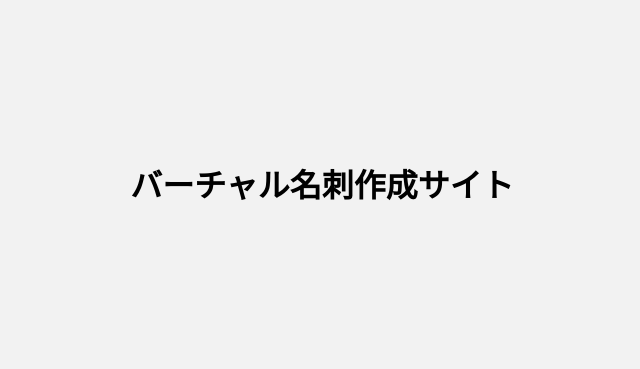
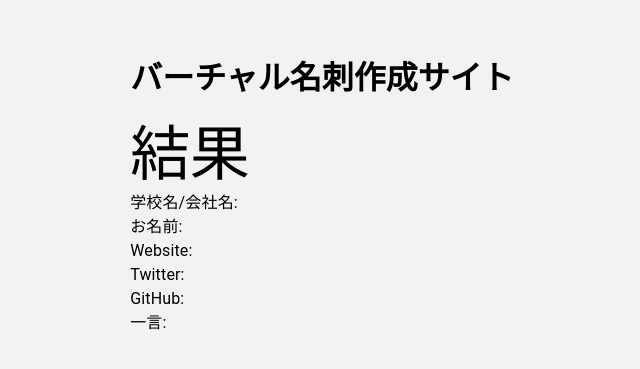
Before and after one commit to nissy-code/2023-07_Hackathon, a React (Create React App) app in the folder virtual_namecard/: page /newresult in a window 1280 px wide. Before the commit this address had no page. Shown: the part 217-586 px from the top of the page, without its empty margins (318-958 px from the left). Built offline with nearby package versions, Linux system fonts and the light colour scheme.

Commit message:
[edit] materialUIの採用 && newhomeからのリンク先の変更.

```diff
--- a/virtual_namecard/src/App.js
+++ b/virtual_namecard/src/App.js
@@ -7,9 +7,10 @@ import NewStep1 from './NewStep1';
 import Step2 from './Step2';
 import NewStep2 from './NewStep2';
 import Step3 from './Step3';
+import NewStep3 from './NewStep3';
 import Result from './Result';
+import NewResult from './NewResult';
 import Home from './Home'; // Homeコンポーネントのインポートを追加
-
 import NewHome from './NewHome'; // NewHomeコンポーネントのインポートを追加
 
 import './App.css'; // cssファイルの追加
@@ -27,7 +28,9 @@ const App = () => {
           <Route path="/step2" element={<Step2 />} />
           <Route path="/newstep2" element={<NewStep2 />} />
           <Route path="/step3" element={<Step3 />} />
+          <Route path="/newstep3" element={<NewStep3 />} />
           <Route path="/result" element={<Result />} />
+          <Route path="/newresult" element={<NewResult/>} />
         </Routes>
       </div>
     </Router>
--- a/virtual_namecard/src/NewHome.jsx
+++ b/virtual_namecard/src/NewHome.jsx
@@ -8,7 +8,7 @@ const Home = () => {
         <Typography variant="h2" component="h1" gutterBottom>
           バーチャル名刺作成サイト
         </Typography>
-        <Link to="/step1" style={{ textDecoration: 'none' }}>
+        <Link to="/newstep1" style={{ textDecoration: 'none' }}>
           <Button variant="contained" color="primary" size="large">
             入力を始める
           </Button>
--- /dev/null
+++ b/virtual_namecard/src/NewResult.jsx
@@ -0,0 +1,53 @@
+import React from 'react';
+import { useLocation } from 'react-router-dom';
+import { Typography, Link } from '@mui/material';
+import { Twitter, GitHub } from '@mui/icons-material';
+
+const Result = () => {
+  const location = useLocation();
+  const { state } = location;
+  const { schoolCompany, name, website, twitter, github, message } = state || {};
+
+  return (
+    <div>
+      <Typography variant="h2" component="h2">
+        結果
+      </Typography>
+      <Typography variant="body1">
+        学校名/会社名: {schoolCompany}
+      </Typography>
+      <Typography variant="body1">
+        お名前: {name}
+      </Typography>
+      <Typography variant="body1">
+        Website: {website}
+        {website && (
+          <Link href={website} target="_blank" rel="noopener noreferrer" color="primary" sx={{ marginLeft: '0.5rem' }}>
+            リンク
+          </Link>
+        )}
+      </Typography>
+      <Typography variant="body1">
+        Twitter: {twitter}
+        {twitter && (
+          <Link href={`https://twitter.com/${twitter}`} target="_blank" rel="noopener noreferrer" color="primary" sx={{ marginLeft: '0.5rem' }}>
+            <Twitter />
+          </Link>
+        )}
+      </Typography>
+      <Typography variant="body1">
+        GitHub: {github}
+        {github && (
+          <Link href={`https://github.com/${github}`} target="_blank" rel="noopener noreferrer" color="primary" sx={{ marginLeft: '0.5rem' }}>
+            <GitHub />
+          </Link>
+        )}
+      </Typography>
+      <Typography variant="body1">
+        一言: {message}
+      </Typography>
+    </div>
+  );
+};
+
+export default Result;
--- a/virtual_namecard/src/NewStep1.jsx
+++ b/virtual_namecard/src/NewStep1.jsx
@@ -26,7 +26,7 @@ const Step1 = () => {
 
   const handleNext = () => {
     if (validateInput()) {
-      navigate('/step2', {
+      navigate('/newstep2', {
         state: {
           schoolCompany,
           name
--- a/virtual_namecard/src/NewStep2.jsx
+++ b/virtual_namecard/src/NewStep2.jsx
@@ -12,7 +12,7 @@ const Step2 = () => {
 
   const handleNext = () => {
     const { schoolCompany, name } = location.state;
-    navigate('/step3', {
+    navigate('/newstep3', {
       state: {
         schoolCompany,
         name,
--- /dev/null
+++ b/virtual_namecard/src/NewStep3.jsx
@@ -0,0 +1,54 @@
+import React, { useState } from 'react';
+import { useLocation, useNavigate } from 'react-router-dom';
+import { Button, TextField, Typography } from '@mui/material';
+
+const Step3 = () => {
+  const [message, setMessage] = useState('');
+  const location = useLocation();
+  const navigate = useNavigate();
+
+  const handleCreate = () => {
+    const { schoolCompany, name, website, twitter, github } = location.state;
+    const result = {
+      schoolCompany,
+      name,
+      website,
+      twitter,
+      github,
+      message
+    };
+    console.log(result); // 結果を確認するための例
+
+    // ページ遷移
+    navigate('/newresult', { state: result });
+  };
+
+  const handleBack = () => {
+    navigate(-1);
+  };
+
+  return (
+    <div>
+      <Typography variant="h2" component="h2">
+        Step 3
+      </Typography>
+      <TextField
+        label="一言"
+        value={message}
+        onChange={(e) => setMessage(e.target.value)}
+        // placeholder="一言"
+        variant="outlined"
+        margin="normal"
+        fullWidth
+      />
+      <Button variant="contained" color="primary" onClick={handleBack}>
+        戻る
+      </Button>
+      <Button variant="contained" color="primary" onClick={handleCreate}>
+        作成
+      </Button>
+    </div>
+  );
+};
+
+export default Step3;
```
